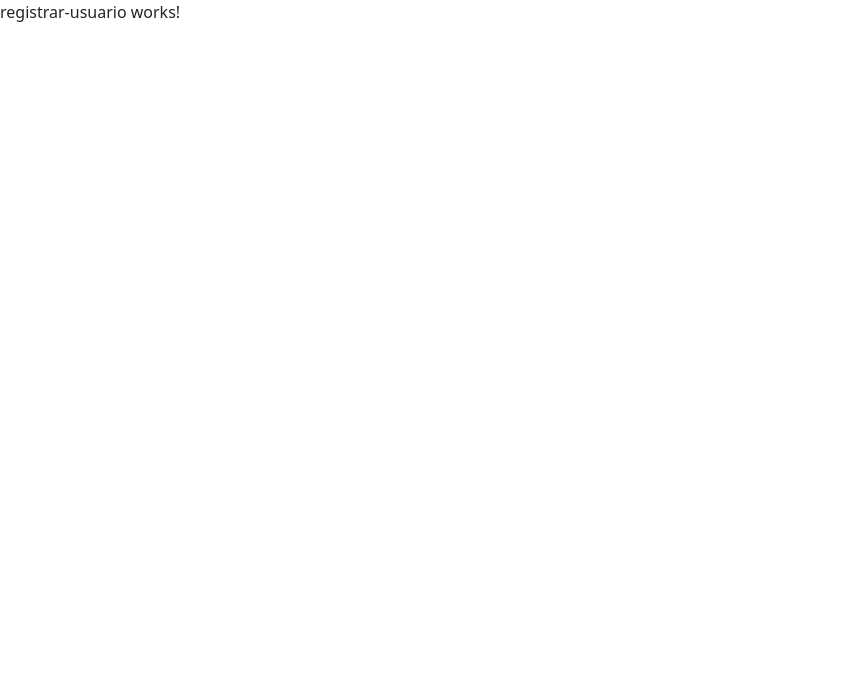
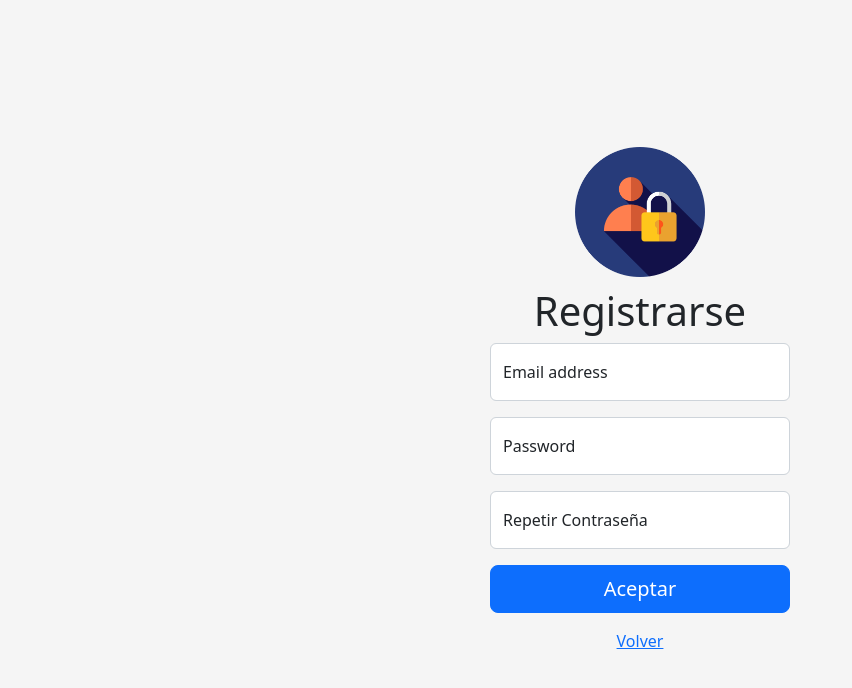
Before and after one commit to SanchezEmir/forms-firebase-angular, an Angular app: page /registrar-usuario in a window 1280 px wide. Shown: the top 688 px of the page, without its empty margins (0-852 px from the left). Built offline with nearby package versions, Linux system fonts and the light colour scheme.

Commit message:
diseño para componentes registrar y recuperar

```diff
--- a/src/app/components/recuperar-password/recuperar-password.component.html
+++ b/src/app/components/recuperar-password/recuperar-password.component.html
@@ -1 +1,16 @@
-<p>recuperar-password works!</p>
+<div class="wrapper">
+  <div class="body">
+    <img class="logo" src="../../../assets/img/login.png" alt="Login">
+    <h1>Recuperar Contraseña</h1>
+    <form>
+      <div class="form-floating mb-3">
+        <input type="email" class="form-control"  placeholder="name@example.com">
+        <label >Email address</label>
+      </div>
+      <div class="d-grid gap-2 mb-3">
+        <button class="btn btn-primary btn-lg" type="button">Recuperar Contraseña</button>
+      </div>
+      <a routerLink="/login">Volver</a>
+    </form>
+  </div>
+</div>
--- a/src/app/components/registrar-usuario/registrar-usuario.component.html
+++ b/src/app/components/registrar-usuario/registrar-usuario.component.html
@@ -1 +1,24 @@
-<p>registrar-usuario works!</p>
+<div class="wrapper">
+  <div class="body">
+    <img class="logo" src="../../../assets/img/login.png" alt="Login">
+    <h1>Registrarse</h1>
+    <form>
+      <div class="form-floating mb-3">
+        <input type="email" class="form-control"  placeholder="name@example.com">
+        <label >Email address</label>
+      </div>
+      <div class="form-floating mb-3">
+        <input type="password" class="form-control"  placeholder="Password">
+        <label >Password</label>
+      </div>
+      <div class="form-floating mb-3">
+        <input type="password" class="form-control"  placeholder="Repetir Password">
+        <label > Repetir Contraseña</label>
+      </div>
+      <div class="d-grid gap-2 mb-3">
+        <button class="btn btn-primary btn-lg" type="button">Aceptar</button>
+      </div>
+      <a routerLink="/login">Volver</a>
+    </form>
+  </div>
+</div>
```
